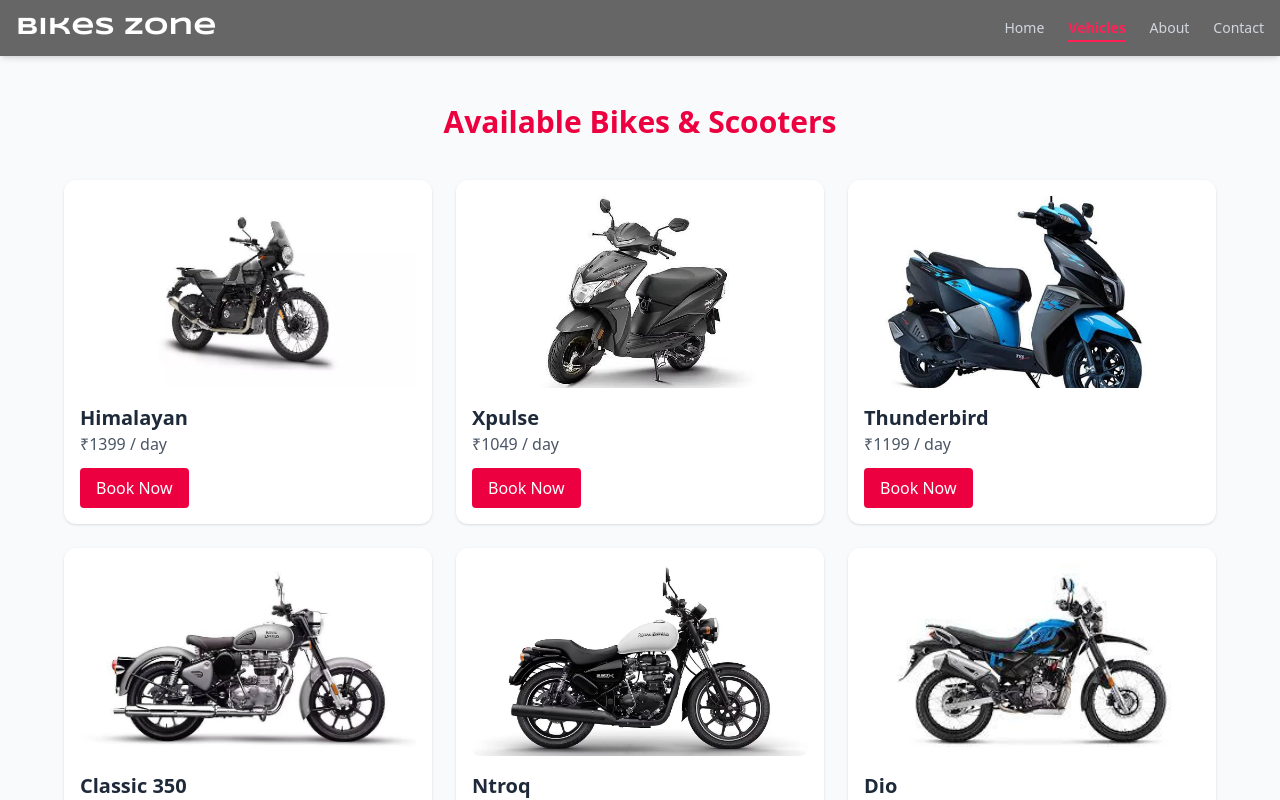
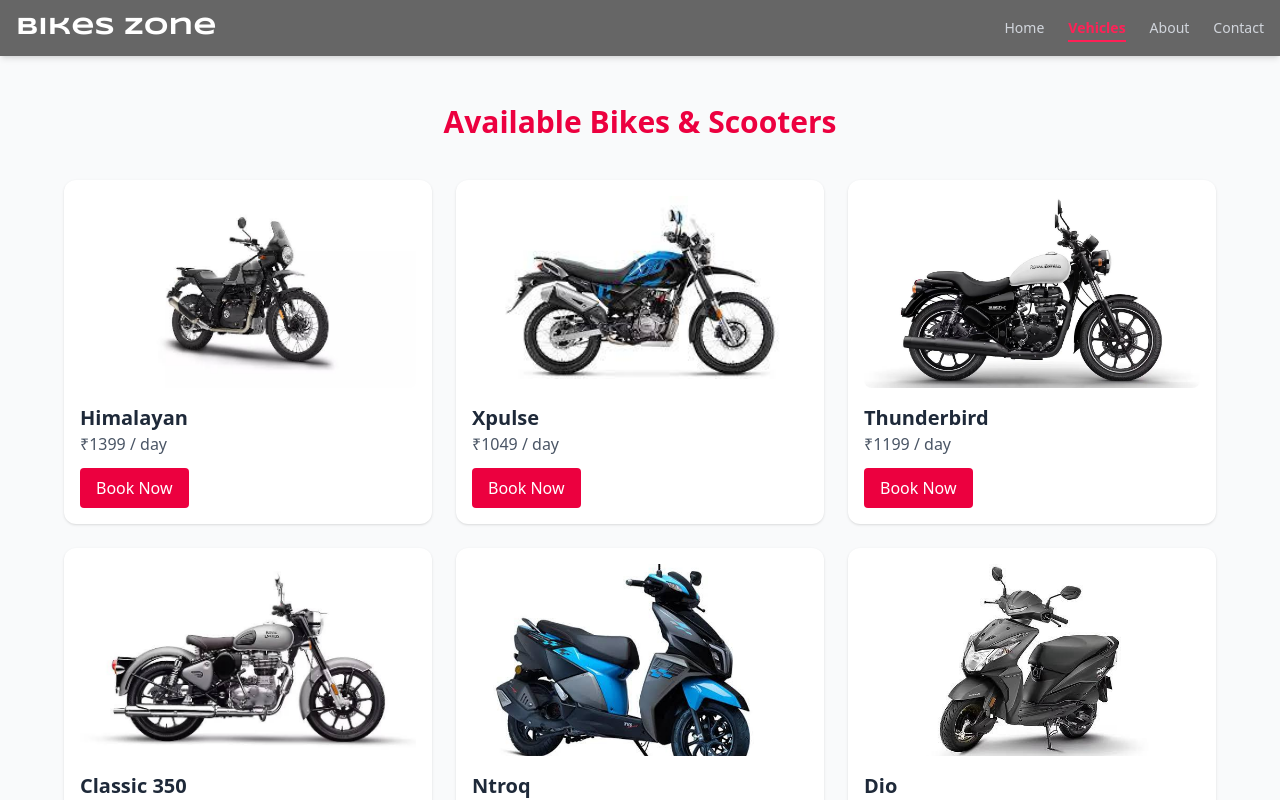
Before and after one commit to turtlebeasts/Bikes-Zone, a React (Vite) app: page /vehicles in a window 1280 px wide. Shown: the top 800 px of the page. Built offline with nearby package versions, Linux system fonts and the light colour scheme; a web font is replaced by a local one.

Commit message:
bike pictures arranged

```diff
--- a/src/data/bikes.js
+++ b/src/data/bikes.js
@@ -7,12 +7,12 @@
   {
     name: "Xpulse",
     price: 1049,
-    image: "/assets/2.jpeg",
+    image: "/assets/6.jpeg",
   },
   {
     name: "Thunderbird",
     price: 1199,
-    image: "/assets/3.jpeg",
+    image: "/assets/5.jpeg",
   },
   {
     name: "Classic 350",
@@ -22,12 +22,12 @@
   {
     name: "Ntroq",
     price: 700,
-    image: "/assets/5.jpeg",
+    image: "/assets/3.jpeg",
   },
   {
     name: "Dio",
     price: 700,
-    image: "/assets/6.jpeg",
+    image: "/assets/2.jpeg",
   },
 ];
 
```
